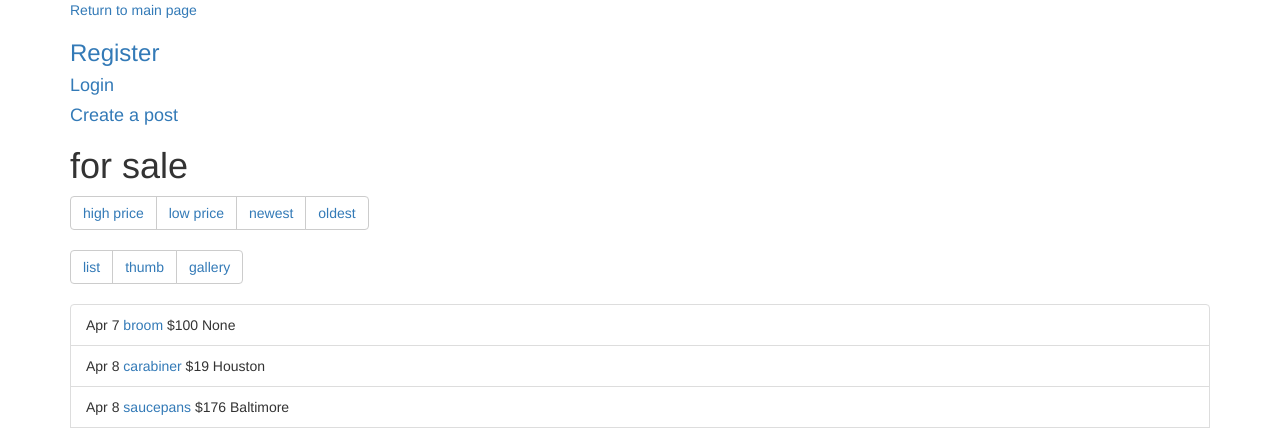
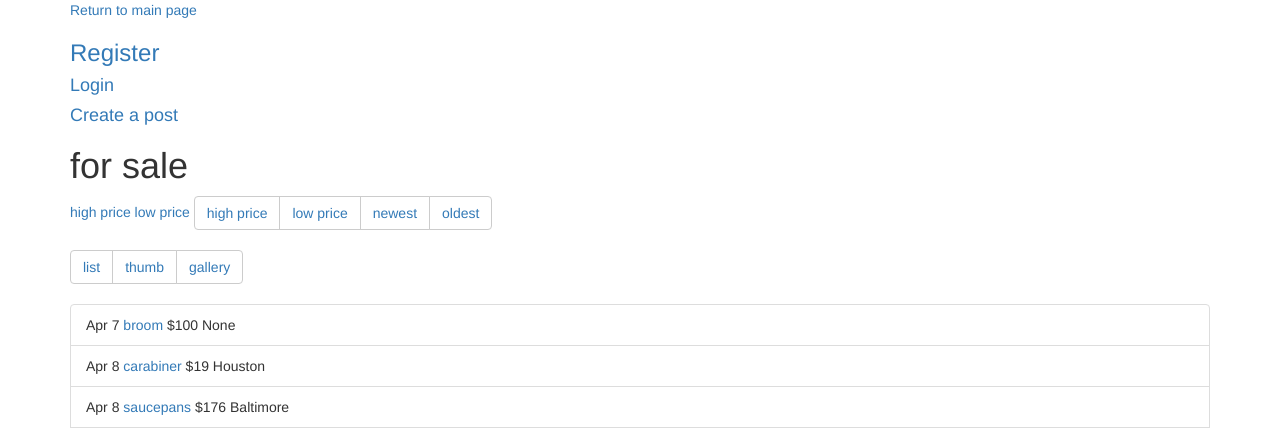
Before and after one commit to AaronScruggs/new_fred, a Django app: page /category/1/ in a window 1280 px wide. Shown: the top 428 px of the page. Run offline with Django 3.2, Linux system fonts and the light colour scheme; data comes from the database, SQL or seed files in the repository; parts of the project's set-up code (start-up, migrations or seed data) failed here and were passed over; some libraries are stand-ins or nearby versions.

Commit message:
trying different buttons

```diff
--- a/advertisements/templates/advertisements/category.html
+++ b/advertisements/templates/advertisements/category.html
@@ -7,6 +7,10 @@
 
     <h1>{{ category.title }}</h1>
 
+
+
+  <a href="?price=high">high price</a>
+  <a href="?price=low">low price</a>
 
     <div class="btn-group" role="group">
   <button type="button" class="btn btn-default"><a href="?price=high">high price</a></button>
```
